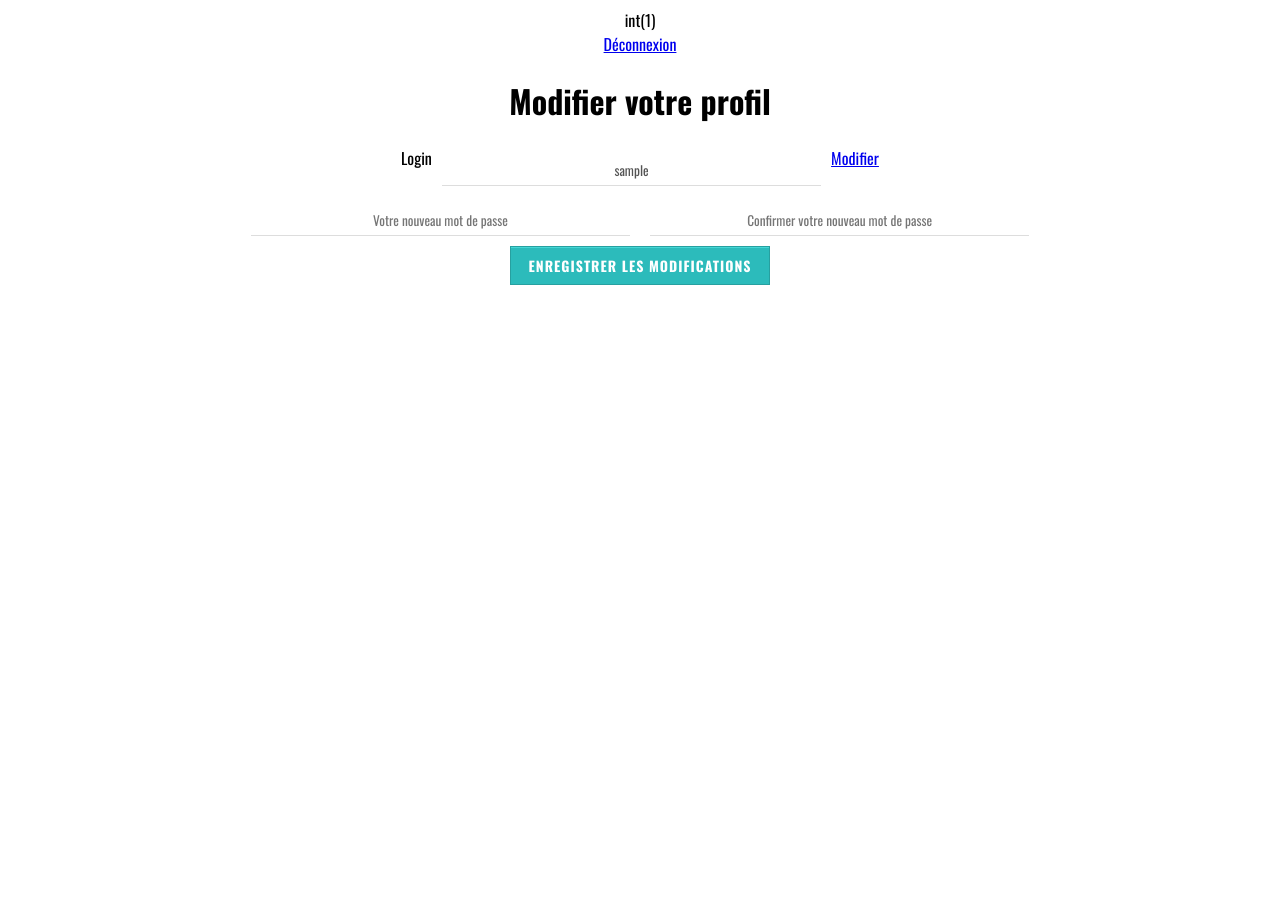
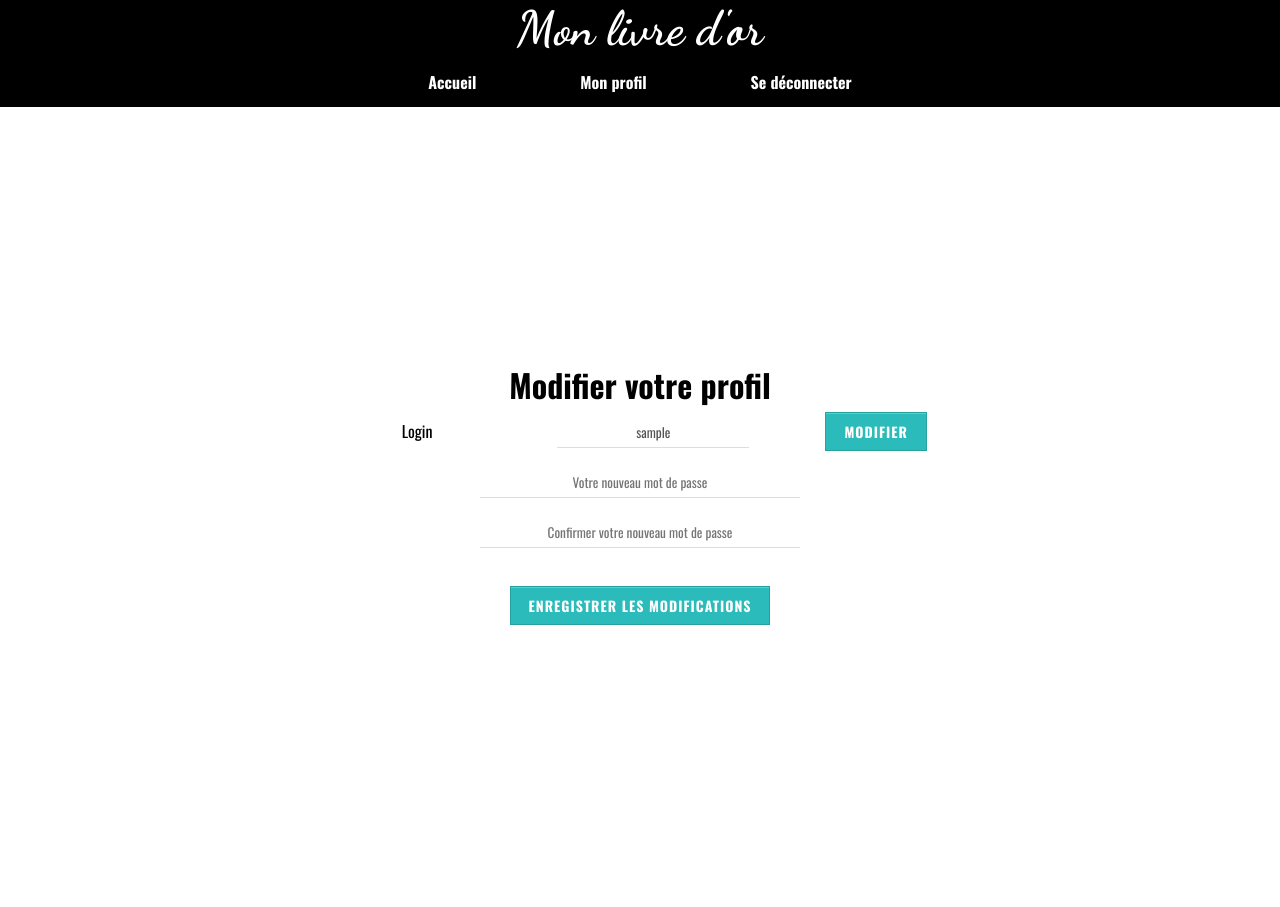
Before and after one commit to coralie-fortunato/livre-or, a PHP site: page /profil.php?password in a window 1280 px wide. Before the commit the page ends 285 px from the top, so only its background shows below. Run offline with PHP 8.4, Linux system fonts and the light colour scheme; the visitor is signed in with stand-in values (Sample User, id 1).

Commit message:
Ajout style et modifs

```diff
--- a/connexion.php
+++ b/connexion.php
@@ -23,7 +23,8 @@ $error=null;
             $query_id = mysqli_query($db,$req_id);
             $id_users = mysqli_fetch_assoc($query_id);
             $_SESSION["id"]=$id_users['id'];
-            header("Location: profil.php");
+
+            header("Location: index.php");
         }
     }
 
@@ -40,7 +41,7 @@ $error=null;
     <title>Connexion</title>
 </head>
 <body>
-    <header></header>
+    <header><?php include("header.php");?>  </header>
     <main class="main_form">
         <h1>Se connecter</h1>
         <?php if($error): ?>
--- /dev/null
+++ b/header.php
@@ -0,0 +1,12 @@
+<h1>Mon livre d'or</h1>
+<nav>
+    <a href="index.php">Accueil</a>
+    <?php if(!isset($_SESSION["login"])):?>
+        <a href="inscription.php">S'incrire</a>
+        <a href="connexion.php">Se connecter</a>
+    <?php  endif;?>
+    <?php if(isset($_SESSION["login"])):?>
+        <a href="profil.php">Mon profil</a>
+        <a href="logout.php">Se déconnecter</a>
+    <?php  endif;?>
+</nav>
--- a/inscription.php
+++ b/inscription.php
@@ -1,4 +1,5 @@
 <?php
+session_start();
 $db= mysqli_connect("localhost","root","","livreor");
 $error_login=null;
 $error_password=null;
@@ -40,7 +41,7 @@ if (isset($_POST["valider"])){
     <title>Inscription</title>
 </head>
 <body>
-    <header></header>
+    <header><?php include("header.php");?> </header>
     <main class="main_form">
         <h1>Inscription</h1>
         <?php if($error_login): ?>
--- a/logout.php
+++ b/logout.php
@@ -1,5 +1,6 @@
 <?php
 session_start();
 unset($_SESSION["login"]);
+unset($_SESSION["id"]);
 header("Location: connexion.php");
 ?>
--- a/profil.php
+++ b/profil.php
@@ -1,11 +1,12 @@
 <?php
 session_start();
 $db= mysqli_connect("localhost","root","","livreor");
-var_dump($_SESSION["id"]);
 $login=$_SESSION['login'];
-
 $error_login=null;
 $error_pwd= null;
+
+
+
 if(isset($login)){
 $req_user_data="SELECT `login`, `password` FROM `utilisateurs` WHERE `login`= '".$_SESSION["login"]."'";
 $query=mysqli_query($db,$req_user_data);
@@ -29,7 +30,8 @@ if(isset($_POST["valider"])){
             mysqli_query($db, $req_update);
 
             $_SESSION["login"]=$login2;
-            header("Location:profil.php");
+            header("Location:profil.php?success");
+
         }
     }
 
@@ -41,7 +43,7 @@ if(isset($_POST["modifier"])){
         if($password === $password_confirm ){
             $req_update2="UPDATE `utilisateurs` SET `password`= '$password_confirm' WHERE login= '$login'" ;
             mysqli_query($db, $req_update2);
-            header("Location:profil.php");
+            header("Location:profil.php?success");
         }
         else{
 
@@ -63,9 +65,9 @@ if(isset($_POST["modifier"])){
 </head>
 <body>
     <header>
-        <a href="logout.php">Déconnexion</a>
+    <?php include("header.php");?>
     </header>
-    <main class="main_profile">
+    <main class="main_form">
         <h1>Modifier votre profil</h1>
 
         <?php if($error_login): ?>
@@ -77,6 +79,11 @@ if(isset($_POST["modifier"])){
         <?php if($error_pwd): ?>
         <div class="error">
           <p><?=  $error_pwd ?></p>
+        </div>
+        <?php endif; ?>
+        <?php if(isset($_GET["success"])):?>
+        <div class="success">
+          <p><?php echo "Votre profil a été mis a jour avec succès" ?></p>
         </div>
         <?php endif; ?>
 
@@ -92,7 +99,7 @@ if(isset($_POST["modifier"])){
         <?php if(isset($_GET["login"])):?>
         <div class="form_items">
 
-                <input type="text" name="new_login" class="input_profile" placeholder="Votre nouveau login">
+                <input type="text" name="new_login" class="input_update" placeholder="Votre nouveau login">
 
 
         </div>
@@ -105,18 +112,18 @@ if(isset($_POST["modifier"])){
         </div>
         <?php endif; ?>
         <?php if(isset($_GET["password"])):?>
-        <div class="form_items">
-            <input type="password" name="password" class="input_profile" placeholder="Votre nouveau mot de passe">
-            <input type="password" name="password_confirm" class="input_profile" placeholder="Confirmer votre nouveau mot de passe">
+        <div class="form_pwds">
+            <input type="password" name="password" class="input_update" placeholder="Votre nouveau mot de passe">
+            <input type="password" name="password_confirm" class="input_update" placeholder="Confirmer votre nouveau mot de passe">
 
 
         </div>
         <?php endif; ?>
         <?php if(isset($_GET["login"])):?>
-            <button type="submit" name="valider">Enregistrer les modifications</button>
+            <button type="submit" name="valider" class="update_profile">Enregistrer les modifications</button>
         <?php endif; ?>
         <?php if(isset($_GET["password"])):?>
-            <button type="submit" name="modifier">Enregistrer les modifications</button>
+            <button type="submit" name="modifier" class="update_profile">Enregistrer les modifications</button>
         <?php endif; ?>
 
     </form>
--- a/style.css
+++ b/style.css
@@ -1,11 +1,72 @@
 @import url('https://fonts.googleapis.com/css2?family=Oswald:wght@200;300;400;500;600;700&display=swap');
+@import url('https://fonts.googleapis.com/css2?family=Dancing+Script:wght@400;500;600;700&display=swap');
 *{
     font-family: 'Oswald', sans-serif;
     box-sizing: border-box;
     text-align: center;
+    margin: 0;
+    padding: 0;
 }
 
 
+/*HEADER*/
+
+header{
+
+    background: black;
+    display: flex;
+    flex-direction: column;
+    justify-content: space-around;
+}
+header h1{
+    color: white;
+    font-family: 'Dancing Script', cursive;
+    font-size: 3em;
+}
+nav{
+    padding: 1%;
+}
+nav a {
+    text-decoration: none;
+    margin: 2%;
+    padding: 2%;
+    color: white;
+    font-weight: bold;
+
+}
+/*FIN HEADER*/
+
+/*PAGE INDEX*/
+.main_index{
+    background: url(src/img/notebook-731212_1920.jpg) no-repeat center;
+    background-size: cover;
+
+    width: 100%;
+    height: 100vh;
+    display: flex;
+    justify-content: center;
+    align-items: center;
+}
+.main_index a {
+    text-decoration: none;
+}
+.main_title{
+    width: 50%;
+    height: 50%;
+    display: flex;
+    align-items: center;
+    background: RGBA(0,0,0,0.21);
+
+}
+.main_title h1{
+    color: white;
+    width:100%;
+    font-family:'Dancing Script', cursive ;
+    font-size: 4em;
+
+
+}
+/*FORMULAIRE*/
 form{
     display: flex;
     flex-direction: column;
@@ -54,3 +115,134 @@ textarea{
     height: 20vh;
     margin-bottom: 5vh;
 }
+
+/*Style message d'erreur ou de succès*/
+.error{
+    background: #f8d7da;
+    width:50%;
+    margin: auto;
+    margin-bottom: 1em;
+
+}
+.success{
+    background: #d4edda;
+    padding: 1%;
+    width:50%;
+    margin: auto;
+    margin-bottom: 1em;
+}
+/*PAGE LIVRE OR*/
+
+.container{
+    width: 70%;
+
+    margin-top: 2em;
+    margin-bottom: 2em;
+    margin-left: auto;
+    margin-right: auto;
+
+}
+.comments:nth-child(odd){
+    background:#45D6D6;
+}
+.comments:nth-child(even){
+    background: #2CBBBB;
+}
+
+.comments{
+    width: 70%;
+    margin: auto;
+    padding: 2%;
+    display: flex;
+    flex-direction: column;
+    align-items: center;
+
+}
+.comment_info{
+    text-align: left;
+    width: 100%;
+    line-height: 150%;
+}
+
+.login{
+    color:red;
+    font-style: italic;
+
+}
+.datetime{
+    font-style: italic;
+}
+.text{
+    text-align: justify;
+}
+.add_comment a{
+    padding: 10px;
+    background: #2CBBBB;
+    text-decoration: none;
+    color:white;
+    font-weight: bold;
+}
+.add_comment:hover{
+    transform: scale(1.1);
+    opacity: 0.8;
+}
+.connect_subcribe{
+    margin: 2%;
+}
+.connect_subcribe a{
+    text-decoration: none;
+    color:#2CBBBB;
+
+}
+
+
+/*PAGE PROFIL*/
+.main_form {
+    height: 100vh;
+   display: flex;
+   flex-direction: column;
+   justify-content: center;
+
+}
+.main_profile h1{
+    margin: 1em;
+}
+.main_profile form{
+    height: 80%;
+}
+.form_items{
+    width:50%;
+    display: flex;
+    justify-content: space-around;
+    align-items: baseline;
+
+}
+.form_items a{
+    box-shadow: inset 0px 1px 0px 0px #45D6D6;
+	background-color: #2CBBBB;
+	border: 1px solid #27A0A0;
+	display: inline-block;
+	cursor: pointer;
+	color: #FFFFFF;
+    font-size: 14px;
+    font-weight: bold;
+    letter-spacing: 1px;
+	padding: 8px 18px;
+    text-decoration: none;
+    text-transform: uppercase;
+}
+.form_items label{
+    width: 20%;
+}
+.update_profile{
+    margin: 2em;
+}
+.input_update{
+    width:50%
+}
+.form_pwds{
+    display: flex;
+    flex-direction: column;
+    width: 50%;
+    align-items: center;
+}
```
Also changed, not shown: commentaire.php (+6 -2 lines), index.php (+10 -3 lines), livre-or.php (+28 -11 lines), src/img/notebook-731212_1920.jpg (added).
